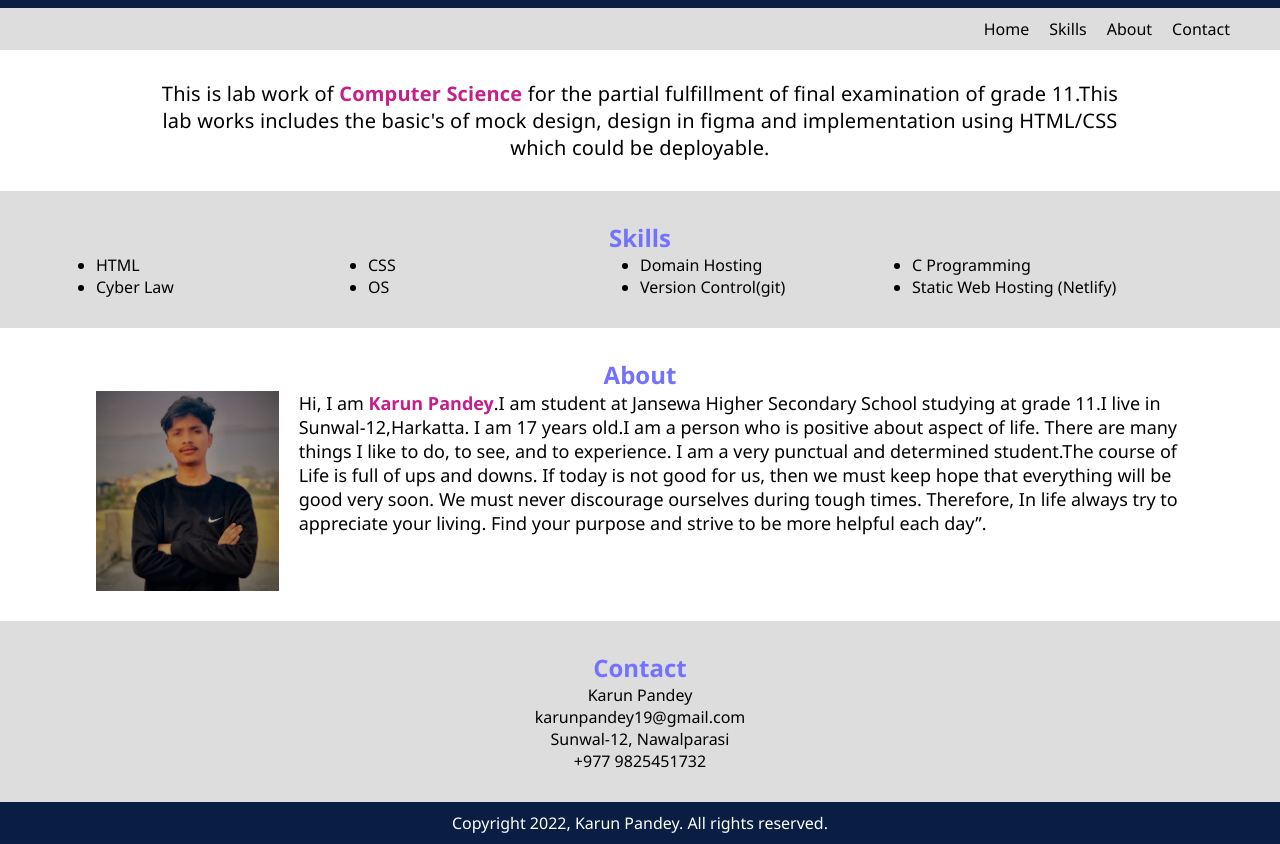
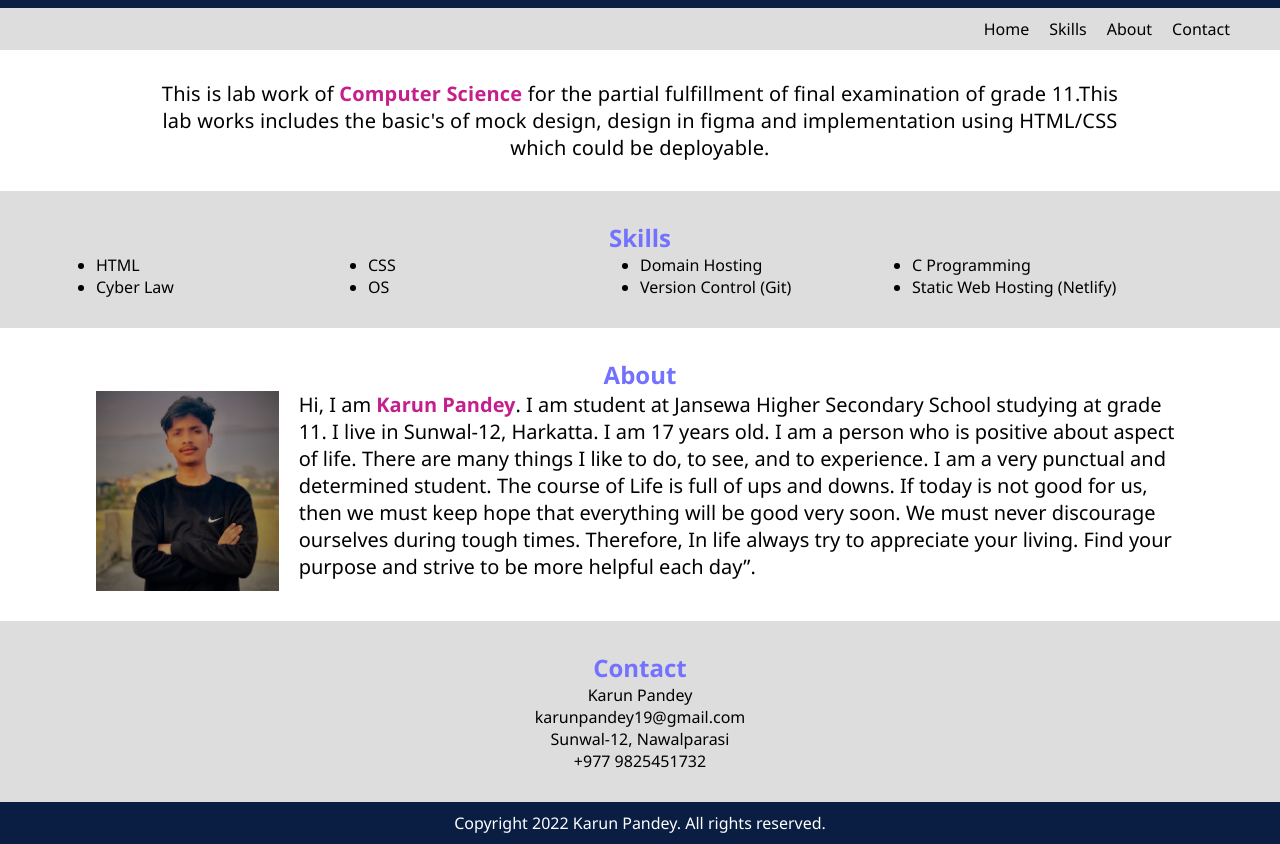
Before and after one commit to UrsKarun/janasewaproject, a plain HTML site: page index.html in a window 1280 px wide. Shown: the part 107-951 px from the top of the page. Drawn offline with Linux system fonts and the light colour scheme.

Commit message:
home updated

```diff
--- a/css/styles.css
+++ b/css/styles.css
@@ -84,8 +84,9 @@ section{
 
 #about .section-details{
 	display: flex;
+	font-size: 20px;
 	flex-direction: row;
-	font-size: 18px;
+
 }
 
 #about-section-details .about-content{
--- a/index.html
+++ b/index.html
@@ -37,7 +37,7 @@
 			<ul>
 			    <li>Cyber Law</li>
 			    <li>OS</li>
-			    <li>Version Control(git)</li>
+			    <li>Version Control (Git)</li>
 			    <li>Static Web Hosting (Netlify)</li>
 		</ul>
 		</div>
@@ -50,7 +50,7 @@
 		<div class="section-details">
 			<img width="500px" height="200px" src="images/karun.jpeg">
 			<div class="about-content"></div>
-			<p>Hi, I am <span><strong>Karun Pandey</span></strong>.I am student at Jansewa Higher Secondary School studying at grade 11.I live in Sunwal-12,Harkatta. I am 17 years old.I am a person who is positive about aspect of life. There are many things I like to do, to see, and to experience. I am a very punctual and determined student.The course of Life is full of ups and downs. If today is not good for us, then we must keep hope that everything will be good very soon. We must never discourage ourselves during tough times. Therefore, In life always try to appreciate your living. Find your purpose and strive to be more helpful each day”.</P>
+			<p>Hi, I am <span><strong>Karun Pandey</span></strong>. I am student at Jansewa Higher Secondary School studying at grade 11. I live in Sunwal-12, Harkatta. I am 17 years old. I am a person who is positive about aspect of life. There are many things I like to do, to see, and to experience. I am a very punctual and determined student. The course of Life is full of ups and downs. If today is not good for us, then we must keep hope that everything will be good very soon. We must never discourage ourselves during tough times. Therefore, In life always try to appreciate your living. Find your purpose and strive to be more helpful each day”.</P>
 	</div>
     </section>
 
@@ -68,7 +68,7 @@
 	 </div>
 	</section>
 	<div id="footer">
-		<span>Copyright 2022, Karun Pandey. All rights reserved.</span>
+		<span>Copyright 2022 Karun Pandey. All rights reserved.</span>
 	</div>
 
 </body>
```
